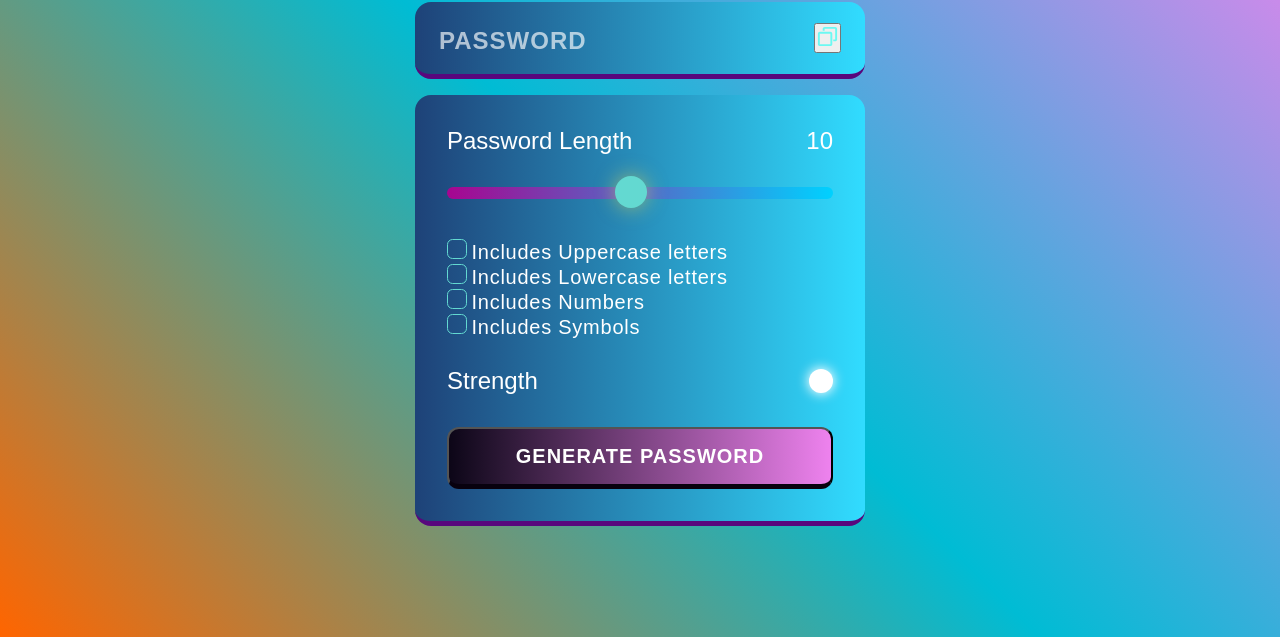
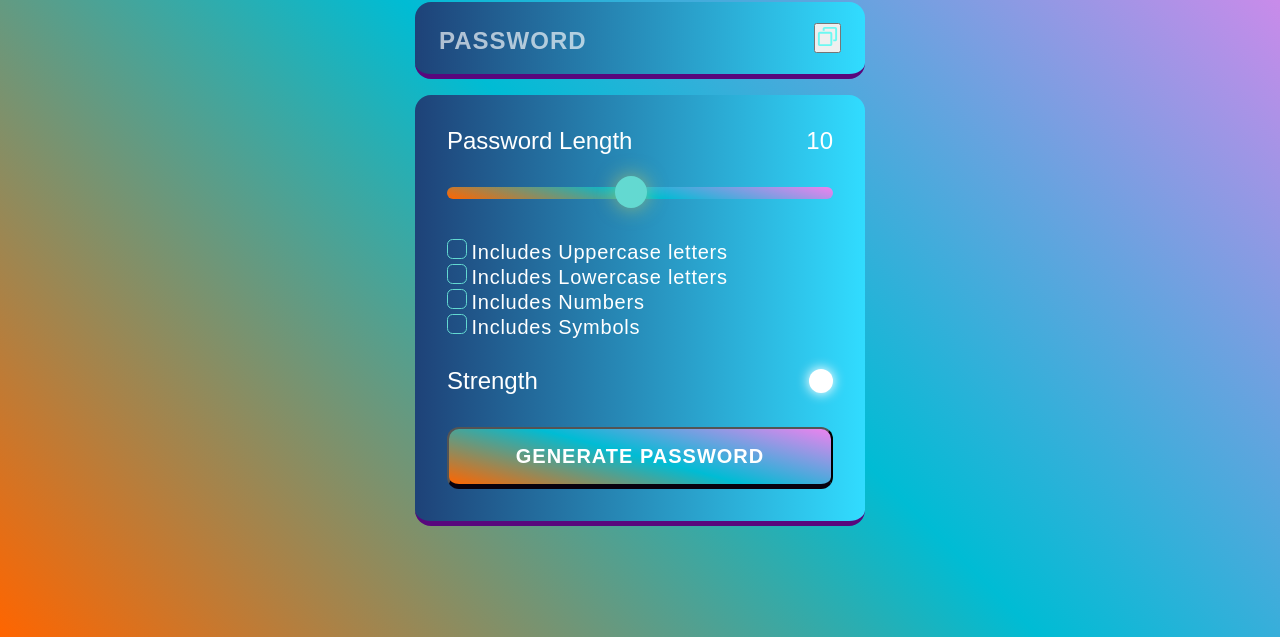
Before and after one commit to MohithGowdaa/passwordgenerator, a plain HTML site: page index.html in a window 1280 px wide. Shown: the part 163-800 px from the top of the page. Drawn offline with Linux system fonts and the light colour scheme.

Commit message:
code changes

```diff
--- a/style.css
+++ b/style.css
@@ -143,7 +143,7 @@ h1 {
 .generateButton {
     width: 100%;
     padding: 1rem 0;
-    background: linear-gradient(90deg, rgba(12, 6, 23, 1) 0%, rgba(238, 130, 238, 1) 100%);
+    background:linear-gradient(15deg, rgba(255, 101, 0, 1) 0%, rgba(0, 188, 212, 1) 50%, rgba(238, 130, 238, 1) 100%);
     text-align: center;
     border-radius: 0.75rem;
     border-bottom: 0.35rem solid var(--dk-violet);
@@ -152,7 +152,10 @@ h1 {
     color: var(--vb-white);
     font-weight: 600;
     font-size: 1.25rem;
+    cursor: pointer;
   }
+
+
 
 .check {
     display: flex;
@@ -203,6 +206,7 @@ h1 {
     background-color: transparent;
     border:none;
     outline:none;
+    cursor: pointer;
 
 }
 
@@ -235,7 +239,7 @@ h1 {
     border-radius: 1rem;
     margin-top: 2rem;
     margin-bottom: 1.5rem;
-    background-image: linear-gradient(90deg, rgba(167, 5, 144, 1) 0%, rgba(0, 209, 255, 1) 100%);
+    background-image: linear-gradient(15deg, rgba(255, 101, 0, 1) 0%, rgba(0, 188, 212, 1) 50%, rgba(238, 130, 238, 1) 100%);
     background-repeat: no-repeat;
     border:none;
     outline:none;
```
